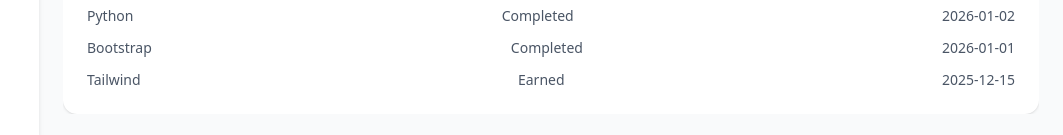
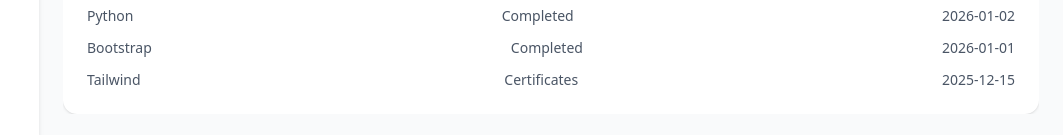
Before and after one commit to Neda0o0/skill-career-tracker, a Next.js app in the folder frontend/: page /dashboard in a window 1280 px wide. Shown: the part 1702-1837 px from the top of the page, without its empty margins (217-1280 px from the left). Built offline with nearby package versions, Linux system fonts and the light colour scheme.

Commit message:
edit a mistake in recent activity

```diff
--- a/frontend/src/app/dashboard/_components/data/recentActivity.js
+++ b/frontend/src/app/dashboard/_components/data/recentActivity.js
@@ -24,7 +24,7 @@
     id: 4,
     course: "Tailwind",
     type: "certificate",
-    status: "earned",
+    status: "certificates",
     date: "2025-12-15",
   },
 ];
```
